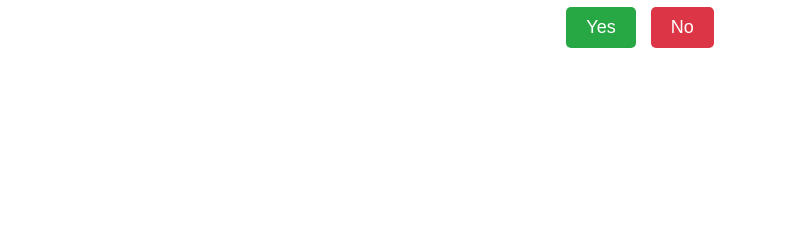
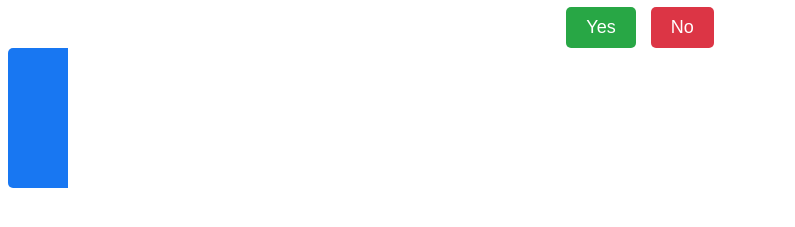
Before and after one commit to virmins/likeyou, a plain HTML site: page index.html in a window 1280 px wide. Shown: the part 281-508 px from the top of the page, without its empty margins (0-795 px from the left). Drawn offline with Linux system fonts and the light colour scheme.

Commit message:
commit .sidebar

```diff
--- a/index.html
+++ b/index.html
@@ -17,6 +17,11 @@
         </div>
     </div>
 
+    <div class="container">
+        <div class="sidebar">
+        </div>
+    </div>
+
     <script src="script.js"></script>
 </body>
 </html>
--- a/style.css
+++ b/style.css
@@ -39,3 +39,15 @@ body {
     color: white;
     position: relative;
 }
+
+.sidebar {
+    width: 60px;
+    height: 140px;
+    background-color: #1877f2;
+    padding: 20px;
+    box-sizing: border-box;
+    color: #fff;
+    overflow: hidden;
+    border-radius: 5px 0 0 5px;
+    transition: width .75s ease;
+}
```
